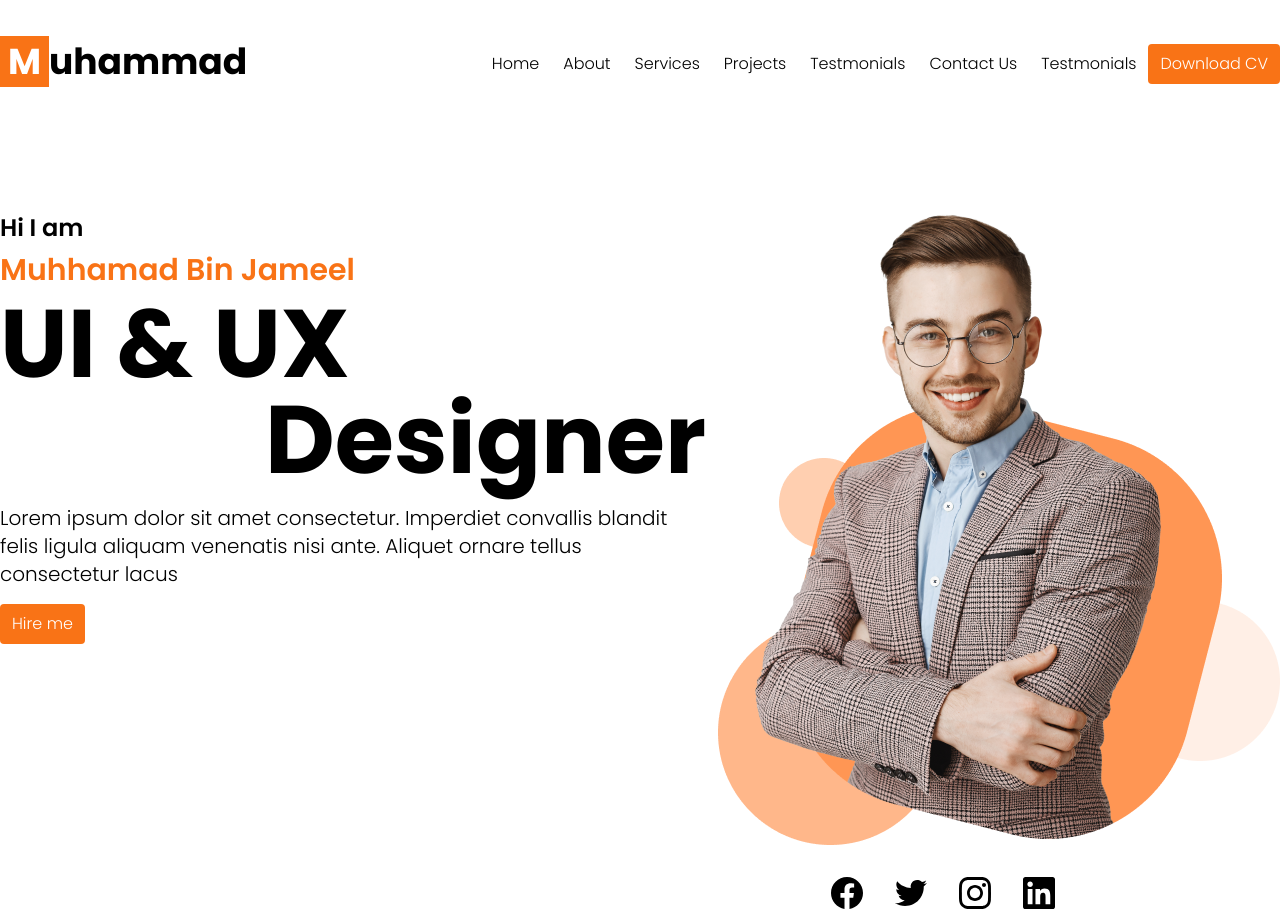
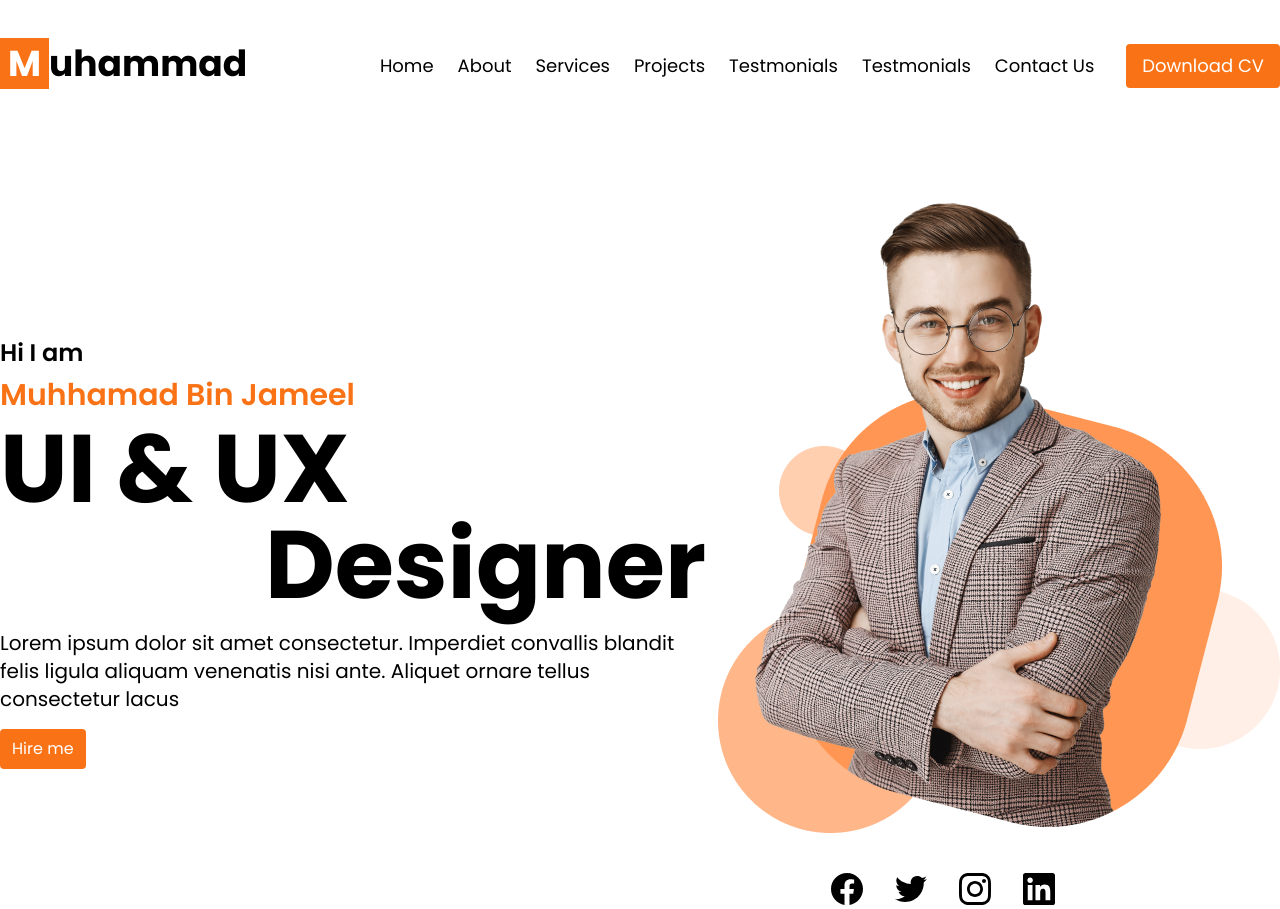
Before and after one commit to LimZzy21/portfolio, a Next.js app: page / in a window 1280 px wide. Built offline with nearby package versions, Linux system fonts and the light colour scheme.

Commit message:
chore: work with styles

```diff
--- a/app/components/Header/Header.tsx
+++ b/app/components/Header/Header.tsx
@@ -8,9 +8,9 @@ import Image from 'next/image'
 export const Header = () => {
 
     return (
-        <div className='flex  max-w-screen-xl flex-wrap items-center justify-between mx-auto  mt-[8rem]'>
+        <div className='flex  max-w-screen-xl flex-wrap items-center justify-between mx-auto  mt-[7rem]'>
 
-            <div className='block md:flex'>
+            <div className='block md:flex items-center'>
 
                 <div>
                     <p className='text-2xl font-semibold'>Hi I am</p>
@@ -28,11 +28,11 @@ export const Header = () => {
 
                 <div className=" flex flex-col items-center justify-center ps-3">
 
-                    <div>
+                    <div className='pb-10'>
                         <Image src={img} alt='photo' />
                     </div>
 
-                    <div className='flex justify-center space-x-8 pe-[7rem] pt-8'>
+                    <div className='flex justify-center space-x-8 pe-[7rem] '>
                         <Image src={facebook} alt='facebook' />
                         <Image src={twitter} alt='twitter' />
                         <Image src={instagram} alt='instagram' />
--- a/app/components/Navbar/Navbar.tsx
+++ b/app/components/Navbar/Navbar.tsx
@@ -12,7 +12,7 @@ export const Navbar = () => {
             </div>
 
             <div className="hidden w-full md:block md:w-auto" id="navbar-default">
-                <ul className="font-medium flex flex-row p-4 md:p-0 mt-1  sm:">
+                <ul className="text-lg flex flex-row p-4 md:p-0 mt-1">
 
                     <li>
                         <a className="block py-2 px-3">Home</a>
@@ -30,13 +30,14 @@ export const Navbar = () => {
                         <a className="block py-2 px-3">Testmonials</a>
                     </li>
                     <li>
-                        <a className="block py-2 px-3">Contact Us</a>
-                    </li>
-                    <li>
                         <a className="block py-2 px-3">Testmonials</a>
                     </li>
                     <li>
-                        <button className="block py-2 px-3 bg-orange-500 text-white rounded">Download CV</button>
+                        <a className="block py-2 px-3">Contact Us</a>
+                    </li>
+
+                    <li className="ms-5">
+                        <button className="block py-2 px-4 bg-orange-500 text-white rounded">Download CV</button>
                     </li>
 
                 </ul>
--- a/app/layout.tsx
+++ b/app/layout.tsx
@@ -3,7 +3,7 @@ import "./globals.css";
 import { Poppins } from 'next/font/google'
 
 const poppins = Poppins({
-  weight: ['100','200','300','600','700', '800', '900'],
+  weight: ['100','200','300','400','500','600','700', '800', '900'],
   subsets: ['latin'],
 })
 
```
